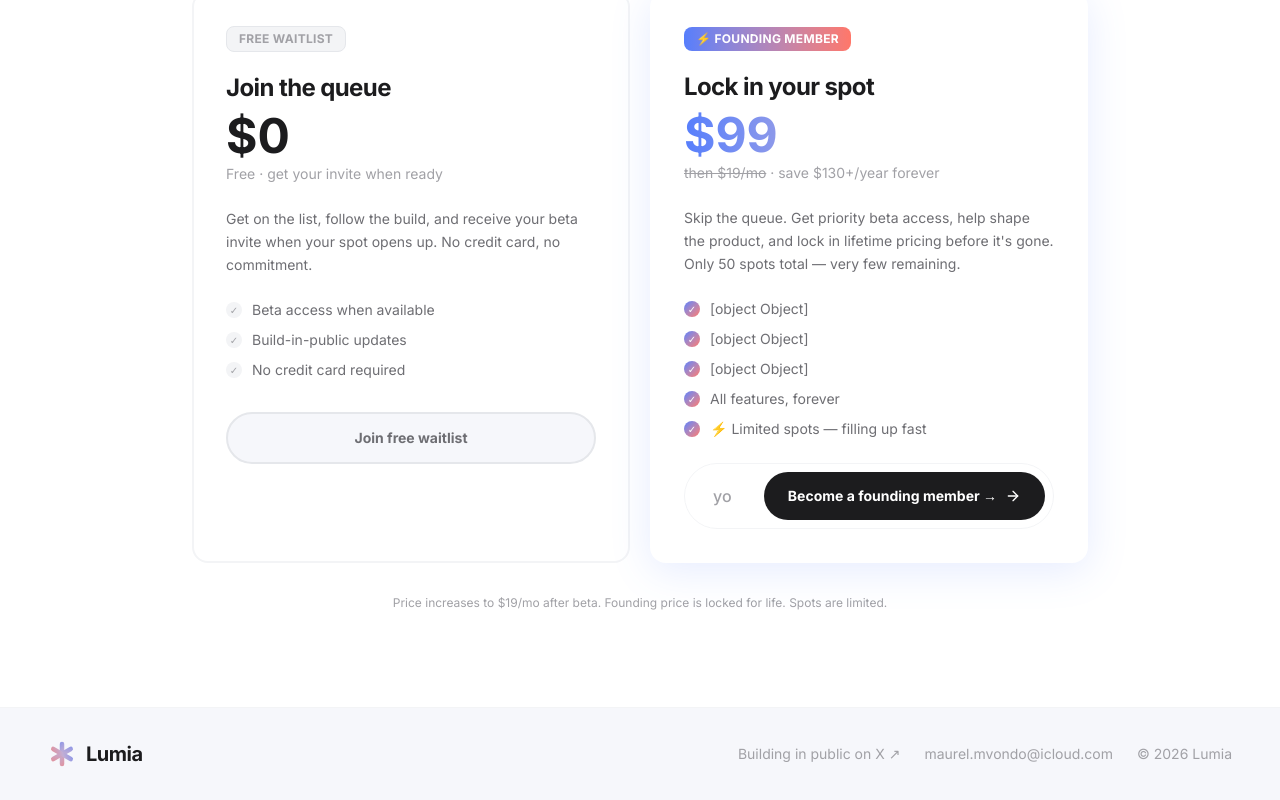
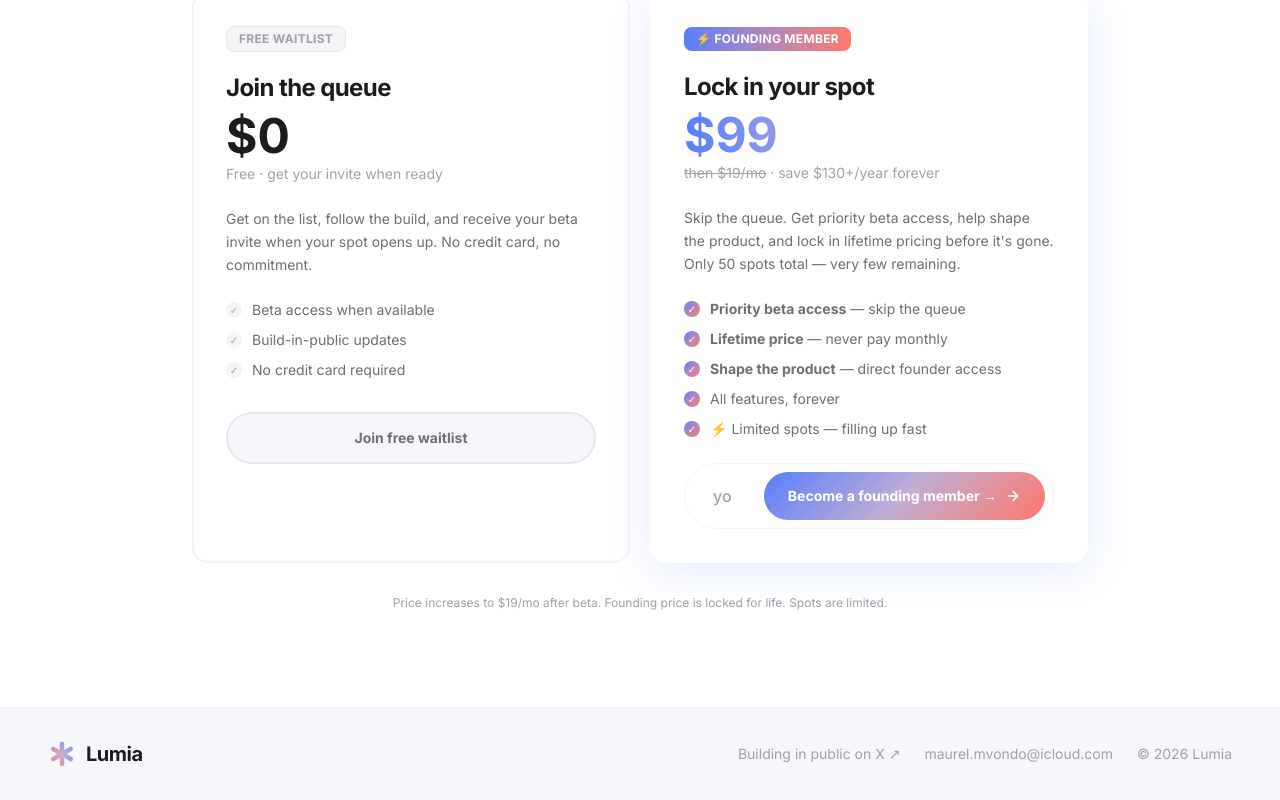
Before and after one commit to maurelmvondo-cloud/lumia-landing, a Next.js app: page / in a window 1280 px wide. Shown: the part 5127-5927 px from the top of the page. Built offline with nearby package versions, Linux system fonts and the light colour scheme; no server answers.

Commit message:
fix: Object Object text rendering, success message centering, gradient button for paid tier

```diff
--- a/src/app/page.tsx
+++ b/src/app/page.tsx
@@ -59,8 +59,8 @@ function WaitlistForm({ variant = "hero" }: { variant?: "hero" | "footer" }) {
   if (status === "success") {
     return (
       <motion.div initial={{ opacity: 0, scale: 0.95 }} animate={{ opacity: 1, scale: 1 }}
-        className="flex items-center gap-2 text-emerald-600 font-medium py-3">
-        <CheckCircle2 className="w-5 h-5" /><span>You are on the list.</span>
+        className={`flex items-center gap-2 text-emerald-600 font-medium py-3 ${variant === "hero" ? "justify-center text-center w-full" : ""}`}>
+        <CheckCircle2 className="w-5 h-5 shrink-0" /><span>You are on the list.</span>
       </motion.div>
     );
   }
@@ -73,7 +73,8 @@ function WaitlistForm({ variant = "hero" }: { variant?: "hero" | "footer" }) {
           placeholder="your@email.com"
           className="flex-1 bg-transparent border-none outline-none px-5 py-3 text-[#1C1C1E] placeholder:text-[#A1A1A6] font-medium w-full" />
         <button disabled={status === "loading"}
-          className="flex items-center justify-center gap-2 px-6 py-3.5 bg-[#1C1C1E] text-white text-sm font-bold rounded-full hover:opacity-90 transition-all whitespace-nowrap w-full sm:w-auto">
+          className={`flex items-center justify-center gap-2 px-6 py-3.5 text-white text-sm font-bold rounded-full transition-all whitespace-nowrap w-full sm:w-auto ${variant === "hero" ? "bg-[#1C1C1E] hover:opacity-90" : "bg-[#1C1C1E] hover:opacity-90"}`}
+          style={variant === "footer" ? { background: "linear-gradient(135deg, #567EFC 0%, #C2AED4 50%, #FF7769 100%)" } : {}}>
           {status === "loading" ? <Loader2 className="w-4 h-4 animate-spin" /> :
             <>{variant === "hero" ? "Join for free →" : "Become a founding member →"}<ArrowRight className="w-4 h-4" /></>}
         </button>
@@ -356,15 +357,15 @@ export default function Home() {
                 <p className="text-sm text-[#6E6E73] leading-relaxed mb-6">Skip the queue. Get priority beta access, help shape the product, and lock in lifetime pricing before it&apos;s gone. Only 50 spots total — very few remaining.</p>
                 <ul className="space-y-2.5 mb-6 list-none">
                   {[
-                    {text:<><strong>Priority beta access</strong> — skip the queue</>,colored:true},
-                    {text:<><strong>Lifetime price</strong> — never pay monthly</>,colored:true},
-                    {text:<><strong>Shape the product</strong> — direct founder access</>,colored:true},
-                    {text:"All features, forever",colored:true},
-                    {text:"⚡ Limited spots — filling up fast",colored:false},
-                  ].map((item) => (
-                    <li key={item.text.toString()} className="flex items-start gap-2.5 text-sm text-[#6E6E73]">
+                    {text:<><strong>Priority beta access</strong> — skip the queue</>},
+                    {text:<><strong>Lifetime price</strong> — never pay monthly</>},
+                    {text:<><strong>Shape the product</strong> — direct founder access</>},
+                    {text:<>All features, forever</>},
+                    {text:<>⚡ Limited spots — filling up fast</>},
+                  ].map((item, index) => (
+                    <li key={index} className="flex items-start gap-2.5 text-sm text-[#6E6E73]">
                       <div className="w-4 h-4 rounded-full bg-gradient-to-br from-[#567EFC] to-[#FF7769] flex items-center justify-center text-[10px] text-white shrink-0 mt-0.5">✓</div>
-                      <span dangerouslySetInnerHTML={{__html:item.text.toString()}}/>
+                      <span>{item.text}</span>
                     </li>
                   ))}
                 </ul>
```
